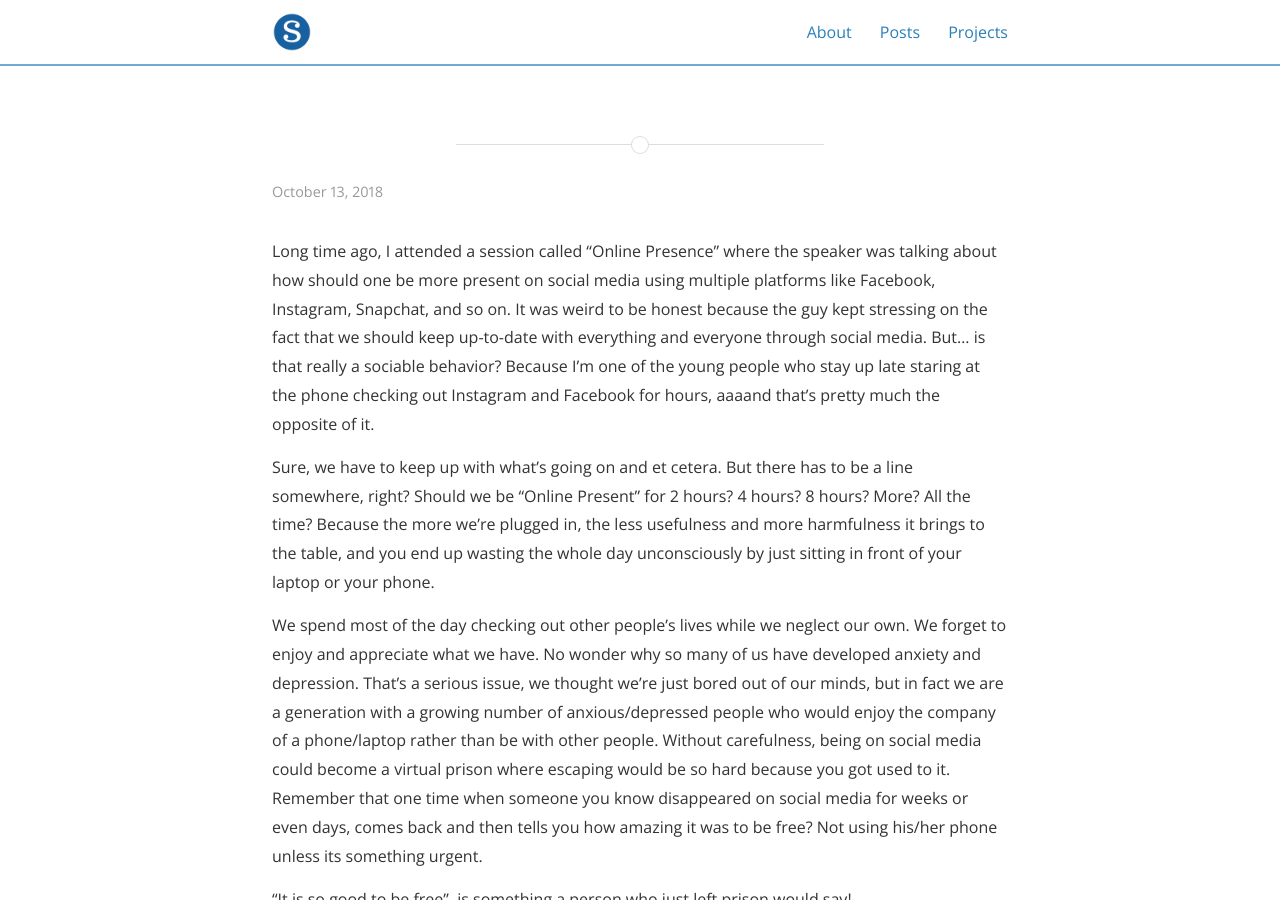
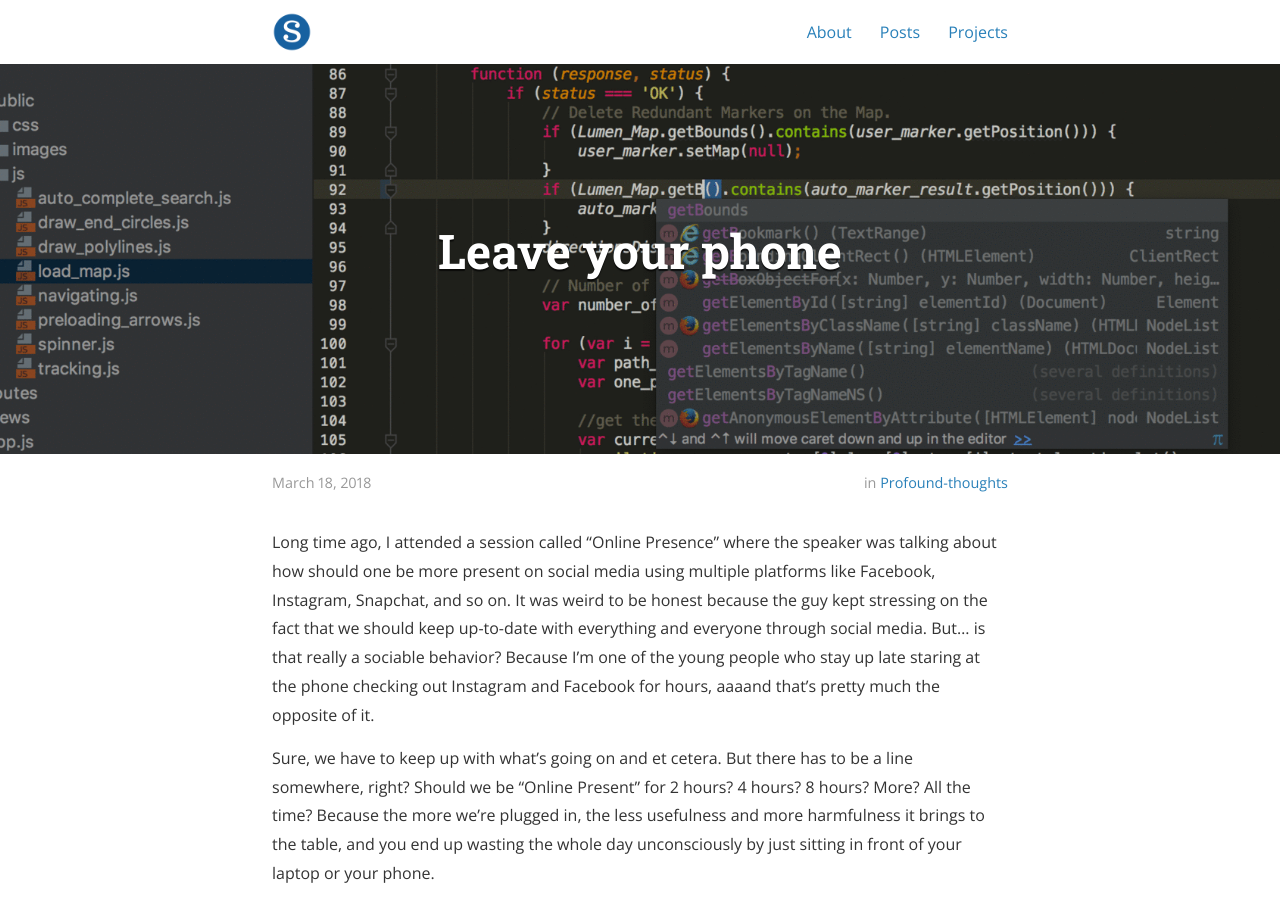
Before and after one commit to ShehabCE/shehabce.github.io, a Jekyll site: the page built from _posts/2018-06-15-Leave-your-phone.markdown, in a window 1280 px wide and 900 px high. Built offline with Jekyll 4.4.1, drawn with Linux system fonts in a browser that asks for light colours; nearby versions of some CDN libraries; our own code applies the rules of GitHub Pages for plain Markdown files.

```diff
--- a/_posts/2018-04-18-four-benefits-of-waking-up-at-6-am.markdown
+++ b/_posts/2018-04-18-four-benefits-of-waking-up-at-6-am.markdown
@@ -4,7 +4,7 @@
 date:   2018-04-18 04:12:00
 <!-- author: Shehab -->
 categories: Profound-Thoughts
-<!-- cover:  "/assets/i-graduated.png" -->
+cover:  "/assets/posts/i-graduated.png"
 ---
 
 Ever felt the ambition and the eagerness to do or learn a lot of things in parallel but always end up struggling because you don't have free time? You're shooting down many goals because of lack of time, or at least that's what we think it is. With all the available technologies to use and ideas we dream of, we fantasize of how to become a "perfect" self. Everyone has his/her own definition of perfectionism like having strict diet plans, regimented workout schedules, flawless relationships, glorified tracks of work, you name it. But being a perfectionist is a flawed concept because there is no such thing as perfection. There is however, enjoyment, risk-taking, mistake-making, learning, hard-working, and enjoyment once more. We all want to do many things at the same time, but what we need to do is, relax, not stress out, drop the "Perfectionist" Hat and wear the "Hard Worker" Hat, prioritize what we want to do, and work towards it without being afraid of making mistakes. But why am I writing about benefits of waking up early? Because regulated sleep cycle is a catalyst to achieve goals we desire. If you sleep properly, you won't struggle with "lack of time". And I believe there are four amazing outcomes when it comes to waking up early.
--- a/_posts/2018-06-15-Leave-your-phone.markdown
+++ b/_posts/2018-06-15-Leave-your-phone.markdown
@@ -4,7 +4,7 @@
 date:   2018-03-18 08:40:00
 <!-- author: Shehab -->
 categories: Profound-Thoughts
-<!-- cover:  "/assets/ides-do-hurt.png" -->
+cover:  "/assets/posts/ides-do-hurt.png"
 ---
 
 Long time ago, I attended a session called "Online Presence" where the speaker was talking about how should one be more present on social media using multiple platforms like Facebook, Instagram, Snapchat, and so on. It was weird to be honest because the guy kept stressing on the fact that we should keep up-to-date with everything and everyone through social media. But... is that really a sociable behavior? Because I'm one of the young people who stay up late staring at the phone checking out Instagram and Facebook for hours, aaaand that's pretty much the opposite of it.
--- a/_posts/2018-10-08-Detecting-A-Cycle-In-A-Directed-Graph.markdown
+++ b/_posts/2018-10-08-Detecting-A-Cycle-In-A-Directed-Graph.markdown
@@ -5,7 +5,7 @@
 <!-- author: Shehab -->
 categories: Technical
 tags: Algorithms
-<!-- cover:  "/assets/ides-do-hurt.png" -->
+cover:  "/assets/posts/ides-do-hurt.png"
 ---
 
 {% raw %}
```
